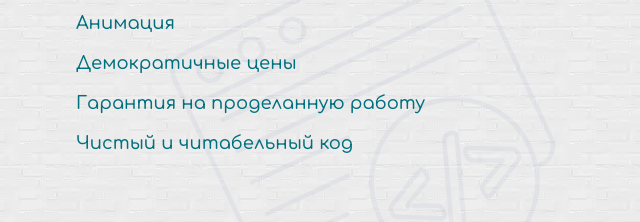
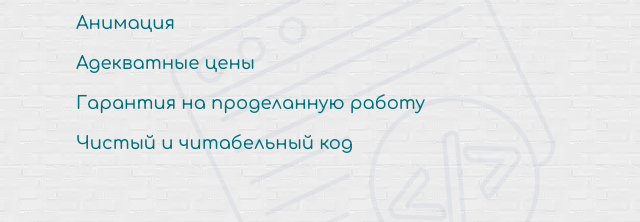
Before and after one commit to Flame152/Portfolio, a plain HTML site: page index.html in a window 1280 px wide. Shown: the part 387-609 px from the top of the page, 614-1254 px from the left. Drawn offline with Linux system fonts and the light colour scheme.

Commit message:
Update index.html

```diff
--- a/index.html
+++ b/index.html
@@ -60,7 +60,7 @@
 									<li class="home__item">Кроссбраузерность</li>
 									<li class="home__item">Адаптив сайта под любые устройства</li>
 									<li class="home__item">Анимация</li>
-									<li class="home__item">Демократичные цены</li>
+									<li class="home__item">Адекватные цены</li>
 									<li class="home__item">Гарантия на проделанную работу</li>
 									<li class="home__item">Чистый и читабельный код</li>
 								</ul>
```
